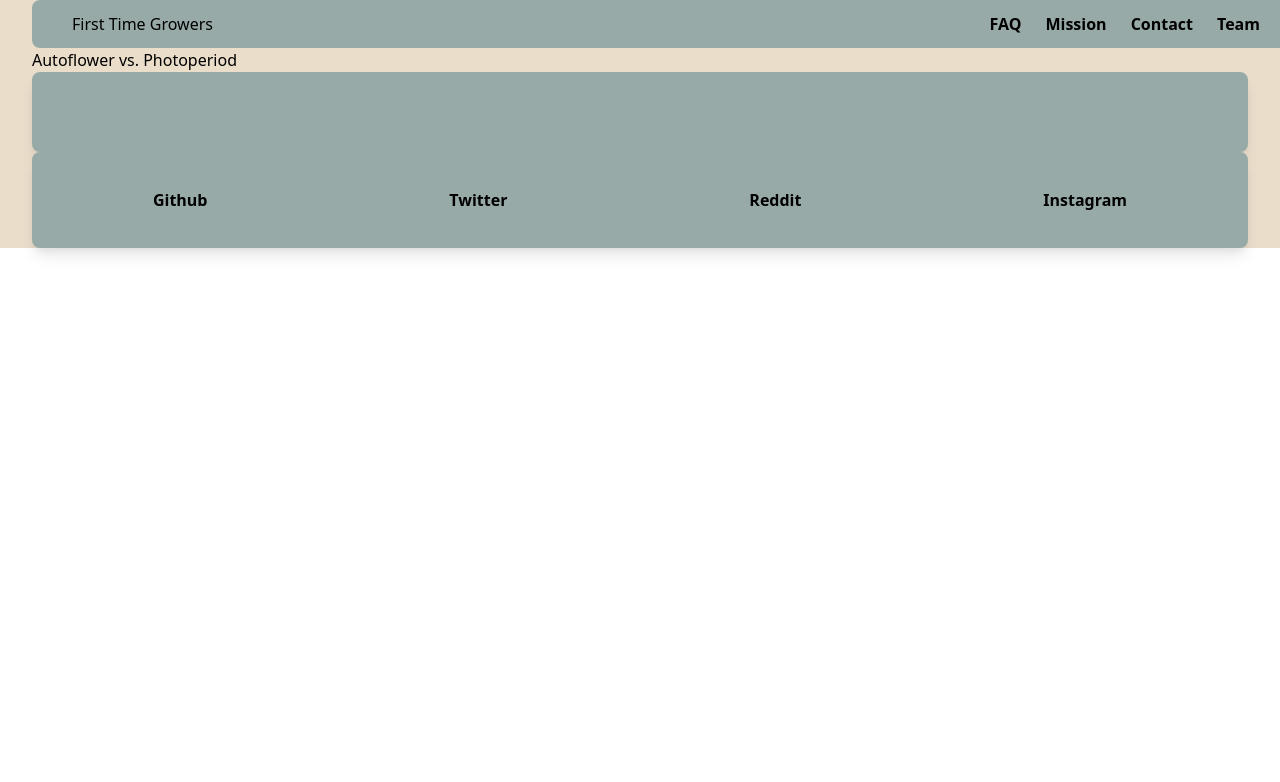
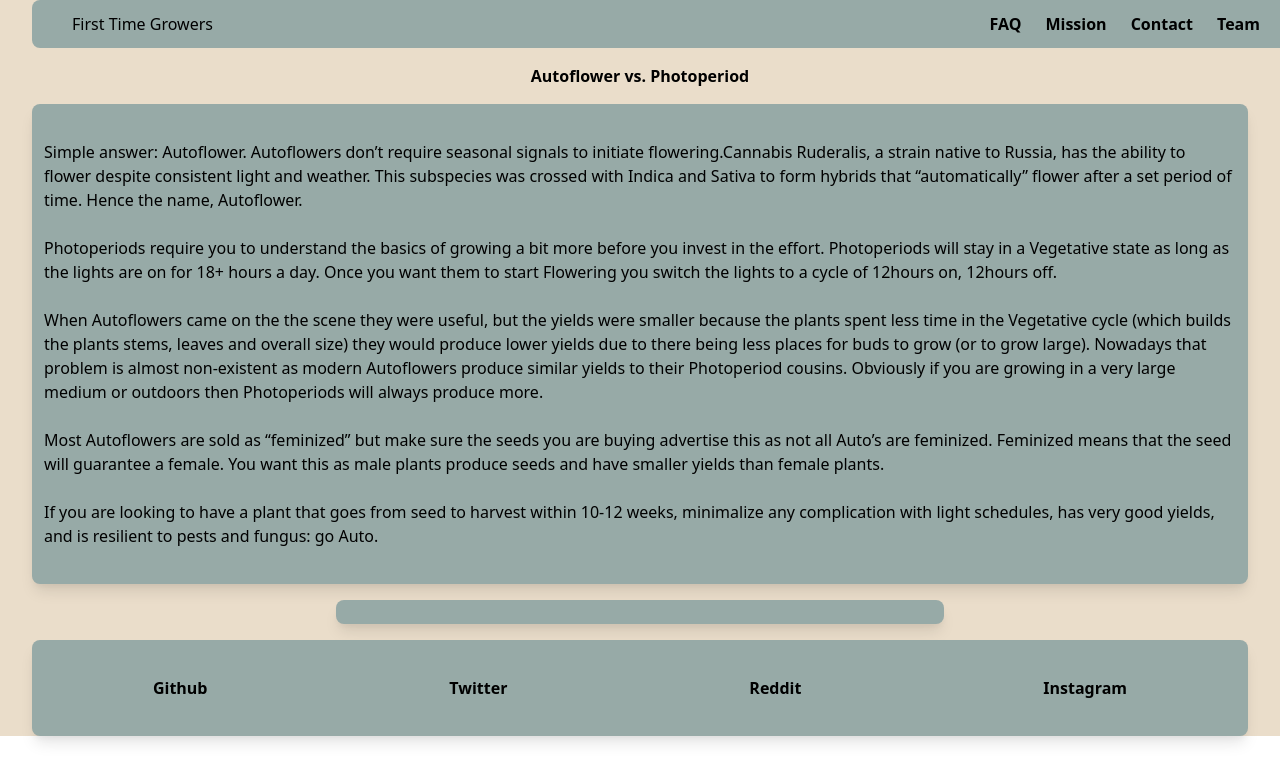
Before and after one commit to ChrisJRamirez/FirstTimeGrowers, a React (Create React App) app: page /auto-v-photo in a window 1280 px wide. Shown: the top 782 px of the page. Built offline with nearby package versions, Linux system fonts and the light colour scheme.

Commit message:
installed simpleicon and worked on Auto v Flower

```diff
--- a/package.json
+++ b/package.json
@@ -13,6 +13,7 @@
     "react-dom": "^17.0.2",
     "react-router-dom": "^6.2.1",
     "react-scripts": "5.0.0",
+    "simple-icons": "^6.5.0",
     "web-vitals": "^2.1.2"
   },
   "scripts": {
--- a/src/views/AutoVPhoto.js
+++ b/src/views/AutoVPhoto.js
@@ -1,4 +1,8 @@
 const AutoVPhoto = (props) => {
+
+  const checklist = [{
+
+  }]
 
   const headNav = [
     {
@@ -21,15 +25,50 @@
 
   return (
     <div>
-      <h1>Autoflower vs. Photoperiod</h1>
-      <div style={{
-            backgroundColor: '#97aaa7',
-          }}
-          className='w-full h-full py-10 m-auto rounded-lg shadow-lg'
-      >
+      <h1 className="flex justify-center py-4 font-bold">Autoflower vs. Photoperiod</h1>
+      <div
+        style={{
+          backgroundColor: '#97aaa7',
+        }}
+        className='py-6 rounded-lg shadow-lg '
+        >
+        <ul className='justify-around '>
+          {headNav.map((item) => {
+            return (
+              <li className='p-3 active:bg-green-600 focus:outline focus:ring-violet-300 hover:bg-brown-200 hover:text-black'>
+                <a className='' href={item.to}>
+                  {item.info}
+                </a>
+              </li>
+            );
+          })}
+        </ul>
+        </div>
+        <div className="py-4">
+        <div
+              style={{
+                backgroundColor: '#97aaa7',
+              }}
+              className='flex items-center justify-center w-full h-full m-auto rounded-lg shadow-lg lg:w-1/2'
+            >
+              {/* <h2 className='flex justify-center font-bold'>FTG CHECKLIST</h2> */}
 
+              {/* add a title for the checklist */}
+              <ol className='divide-y-2 divide-gray-100 bg-brown'>
+                {checklist.map((item) => {
+                  return (
+                    <li className='p-3 hover:bg-brown-200 hover:text-black'>
+                      <a className='font-bold' to={item.to}>
+                        {item.name}
+                      </a>
+                      {item.subtext && <p>{item.subtext}</p>}
+                    </li>
+                  );
+                })}
+              </ol>
+        </div>
+        </div>
       </div>
-    </div>
   )
 }
 
```
Also changed, not shown: 1 other file (tests, documents, lock files or other folders).
